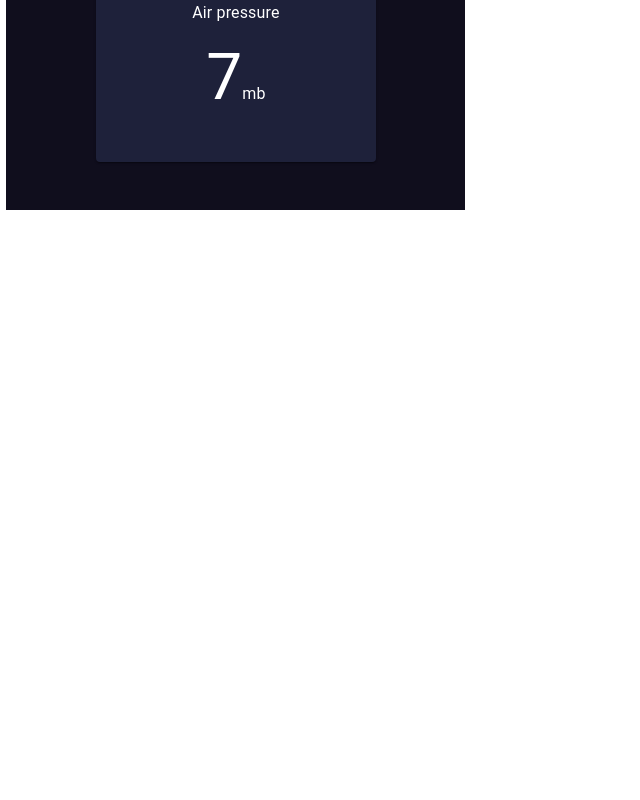
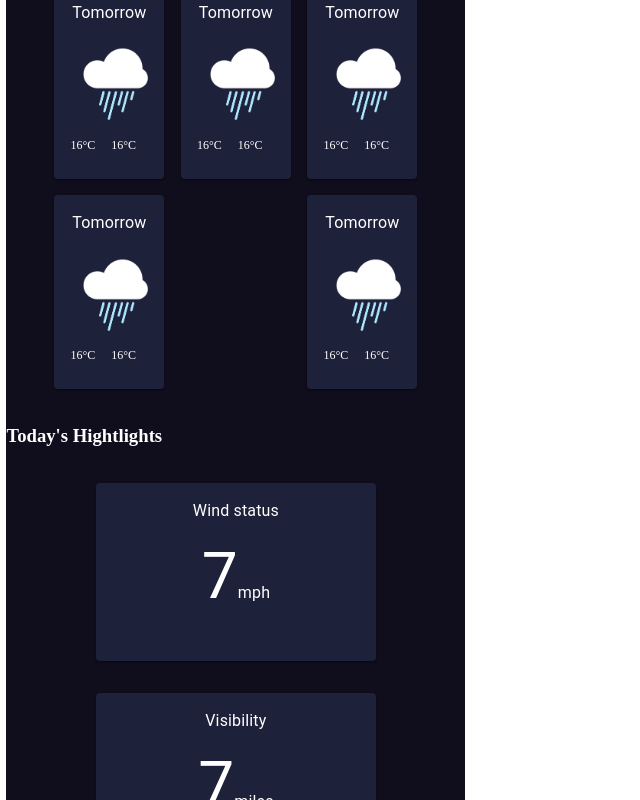
Before and after one commit to femogiga/weather, a React (Vite) app: page / in a window 1280 px wide. Shown: the part 900-1700 px from the top of the page, without its empty margins (0-640 px from the left). Before the commit the page ends 1117 px from the top, so only its background shows below. Built offline with nearby package versions, Linux system fonts and the light colour scheme.

Commit message:
moblie almost complete

```diff
--- a/src/App.css
+++ b/src/App.css
@@ -78,8 +78,16 @@ meter{
 
 }
 
+.wrap{
+  flex-wrap: wrap;
+}
+
 .gap {
   gap: var(--gap, .4rem)
+}
+
+.gap-1{
+  gap: var(--gap,1rem)
 }
 
 .flex-col {
@@ -147,3 +155,9 @@ meter{
   font-size: .75rem;
   gap:5rem;
 }
+
+.mid-article{
+  padding-inline:3rem;
+  justify-content: space-between;
+
+}
--- a/src/App.jsx
+++ b/src/App.jsx
@@ -7,8 +7,11 @@ import Location from './components/Location'
 import SearchButton from './components/SearchButton'
 import Temp from './components/Temp'
 import TopSection from './components/TopSection'
+import MidArticle from './components/midsection/MidArticle'
 import MidSection from './components/midsection/MidSection'
-import Weather from './components/midsection/Weather'
+import SectionHeader from './components/midsection/SectionHeader'
+import StatCard from './components/midsection/StatCard'
+import WeatherCard from './components/midsection/WeatherCard'
 import Card from './components/midsection/WeatherCard'
 
 function App() {
@@ -25,10 +28,19 @@ function App() {
       </TopSection>
 
       <MidSection>
-        {/* <Card />
-        <Card /> */}
-        <Weather/>
+        <MidArticle>
+          <StatCard />
+          <StatCard />
+          <StatCard />
+          <StatCard />
+          <StatCard />
+        </MidArticle>
 
+        <SectionHeader text={"Today's Hightlights"} />
+        <WeatherCard />
+        <WeatherCard visibility={true} />
+        <WeatherCard humidity={true} />
+        <WeatherCard airPressure={true} />
       </MidSection>
 
     </div>
--- /dev/null
+++ b/src/components/midsection/MidArticle.jsx
@@ -0,0 +1,9 @@
+const MidArticle = ({children})=>{
+    return(
+        <article className='mid-article flex wrap gap-1'>
+            {children}
+        </article>
+    )
+}
+
+export default MidArticle
--- /dev/null
+++ b/src/components/midsection/SectionHeader.jsx
@@ -0,0 +1,10 @@
+const SectionHeader = ({ text }) => {
+    return (
+        <div style={{ alignSelf: 'flex-start', color: 'white' }}>
+            <h3>{text}</h3>
+        </div>
+    )
+}
+
+
+export default SectionHeader
--- /dev/null
+++ b/src/components/midsection/StatCard.jsx
@@ -0,0 +1,40 @@
+
+import Card from '@mui/material/Card';
+import CardContent from '@mui/material/CardContent';
+import Typography from '@mui/material/Typography';
+import clear from '../../photos/Clear.png';
+import hail from '../../photos/Hail.png';
+import heavyClound from '../../photos/HeavyCloud.png';
+import heavyRain from '../../photos/HeavyRain.png';
+import lightCloud from '../../photos/LightCloud.png';
+import lightRain from '../../photos/LightRain.png';
+import shower from '../../photos/Shower.png';
+import sleet from '../../photos/Sleet.png';
+import snow from '../../photos/Snow.png';
+
+
+const StatCard = (date) => {
+    date = 'Tomorrow'
+    return (
+        <div>
+            <Card sx={{ minWidth: 110, maxWidth: 100, textAlign: 'center', color: 'white', backgroundColor: '#1E213A', padding: '0 rem' }}>
+                <CardContent>
+                    <Typography sx={{ fontSize: '1rem' }} gutterBottom>
+                        {date}
+                    </Typography>
+                    <div className='flow-05'>
+                        <img src={heavyRain} alt="weather icon" />
+                    </div>
+                    <div className='flex gap-1 flex-just-cent' style={{ fontSize: '.75rem' }}>
+                        <span>16°C</span>
+                        <span>16°C</span>
+                    </div>
+                </CardContent>
+            </Card>
+        </div>
+    )
+
+}
+
+
+export default StatCard
--- a/src/components/midsection/Weather.jsx
+++ b/src/components/midsection/Weather.jsx
@@ -5,35 +5,35 @@ import Typography from '@mui/material/Typography';
 import NearMeIcon from '@mui/icons-material/NearMe';
 const WeatherCard = ({ wind, visibility, airPressure, humidity }) => {
 
-    //guage regilates wether meter has guage or not
 
-    wind = true
-    visibility = true
-    airPressure = true
-    humidity = false;
+    // set <Card wind={true}/> to choose type of card
+    // wind = true
+    // visibility = true
+    // airPressure = true
+    // humidity = false;
     let text = 'Air pressure'
     let unit = ''
 
     if (humidity) {
         text = 'Humidity'
         unit = '%'
-        visibility=airPressure=wind=false
+        visibility = airPressure = wind = false
 
     }
     else if (airPressure) {
         text = 'Air pressure'
         unit = 'mb'
-        visibility=wind=humidity=false
+        visibility = wind = humidity = false
     }
     else if (visibility) {
         text = 'Visibility'
         unit = 'miles'
-        wind=airPressure=humidity=false
+        wind = airPressure = humidity = false
     }
     else {
         text = 'Wind status'
         unit = 'mph'
-        visibility=airPressure=humidity=false
+        visibility = airPressure = humidity = false
     }
     return (
         <div>
@@ -52,7 +52,7 @@ const WeatherCard = ({ wind, visibility, airPressure, humidity }) => {
 
                     <>
                         {
-                           wind && <Typography sx={{ mb: 1.5, display: 'flex', gap: '1rem', justifyContent: 'center' }}>
+                            wind && <Typography sx={{ mb: 1.5, display: 'flex', gap: '1rem', justifyContent: 'center' }}>
                                 <span className='direction'><NearMeIcon /></span><span> wsw</span>
                             </Typography>
                         }
--- a/src/components/midsection/WeatherCard.jsx
+++ b/src/components/midsection/WeatherCard.jsx
@@ -3,34 +3,71 @@ import Card from '@mui/material/Card';
 import CardContent from '@mui/material/CardContent';
 import Typography from '@mui/material/Typography';
 import NearMeIcon from '@mui/icons-material/NearMe';
-const WeatherCard = () => {
 
-  //guage regilates wether meter has guage or not
 
-  let gauge = true
+
+
+const WeatherCard = ({ wind, visibility, airPressure, humidity }) => {
+
+
+  // set <Card wind={true}/> to choose type of card
+  // wind = true
+  // visibility = true
+  // airPressure = true
+  // humidity = false;
+  let text = 'Air pressure'
+  let unit = ''
+
+  if (humidity) {
+    text = 'Humidity'
+    unit = '%'
+    visibility = airPressure = wind = false
+
+  }
+  else if (airPressure) {
+    text = 'Air pressure'
+    unit = 'mb'
+    visibility = wind = humidity = false
+  }
+  else if (visibility) {
+    text = 'Visibility'
+    unit = 'miles'
+    wind = airPressure = humidity = false
+  }
+  else {
+    text = 'Wind status'
+    unit = 'mph'
+    visibility = airPressure = humidity = false
+  }
   return (
     <div>
 
       <Card sx={{ minWidth: 280, maxWidth: 350, textAlign: 'center', color: 'white', backgroundColor: '#1E213A', padding: '0 rem' }}>
         <CardContent>
           <Typography sx={{ fontSize: '1rem' }} gutterBottom>
-            {gauge ? 'Wind status' : 'Humidity'}
+            {text}
           </Typography>
 
           <Typography sx={{ mb: 1.5 }}>
-            <span className='stat'>7</span><span> mph</span>
+            <span className='stat'>7</span><span>{unit}</span>
           </Typography>
 
 
-          {gauge ? <Typography sx={{ mb: 1.5, display: 'flex', gap: '1rem', justifyContent: 'center' }}>
-            <span className='direction'><NearMeIcon /></span><span> wsw</span>
-          </Typography> :
-            <div className='flex flex-col flex-align-center'>
+
+          <>
+            {
+              wind && <Typography sx={{ mb: 1.5, display: 'flex', gap: '1rem', justifyContent: 'center' }}>
+                <span className='direction'><NearMeIcon /></span><span> wsw</span>
+              </Typography>
+            }
+
+            {humidity && <div className='flex flex-col flex-align-center'>
               <div className='percent flex gap'><span>0</span> <span>50</span><span>100</span></div>
               <meter id="fuel" min="0" max="100" low="33" high="66" optimum="80" value="50">at 50/100</meter>
             </div>
+            }
+          </>
 
-          }
 
         </CardContent>
 
```
